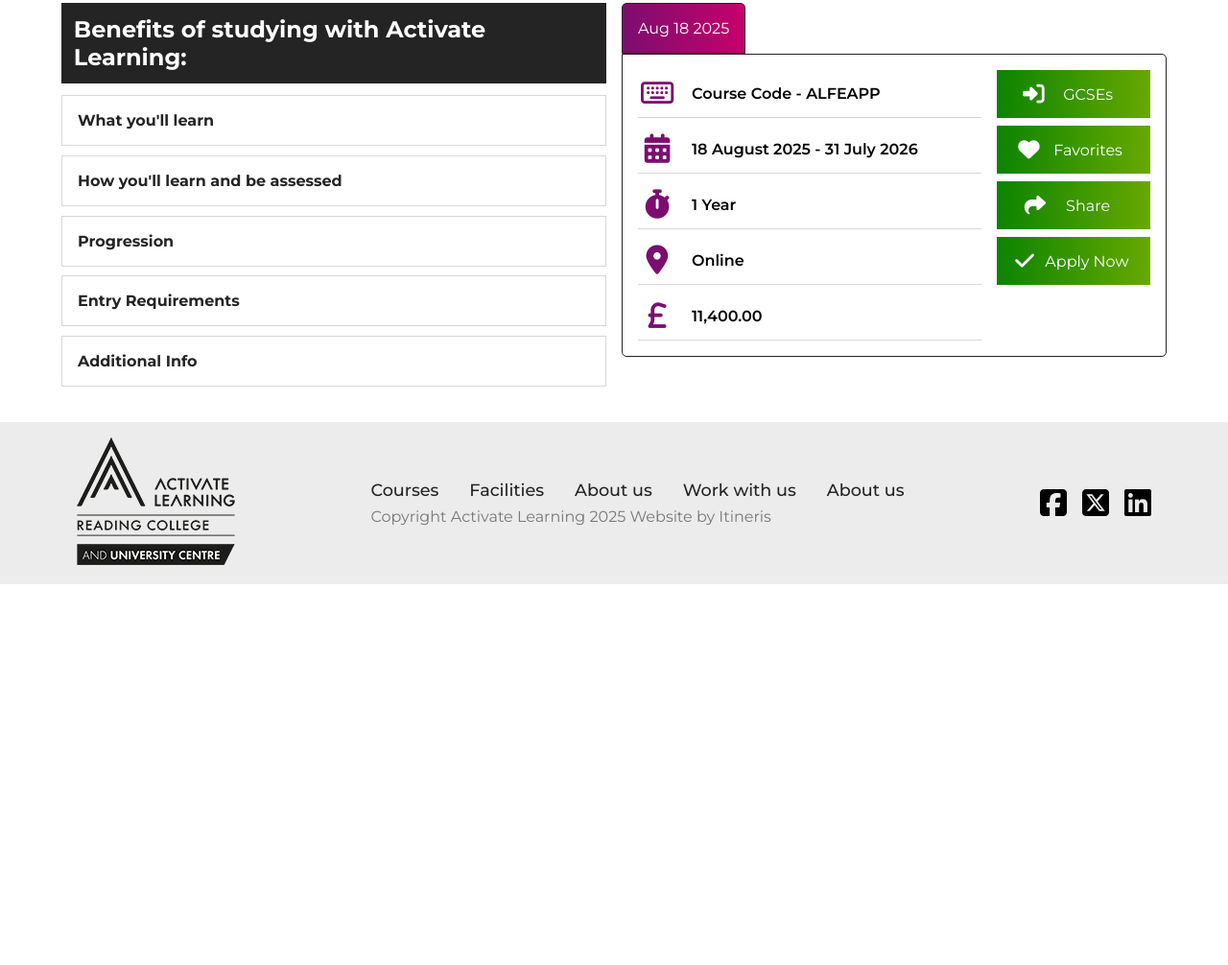
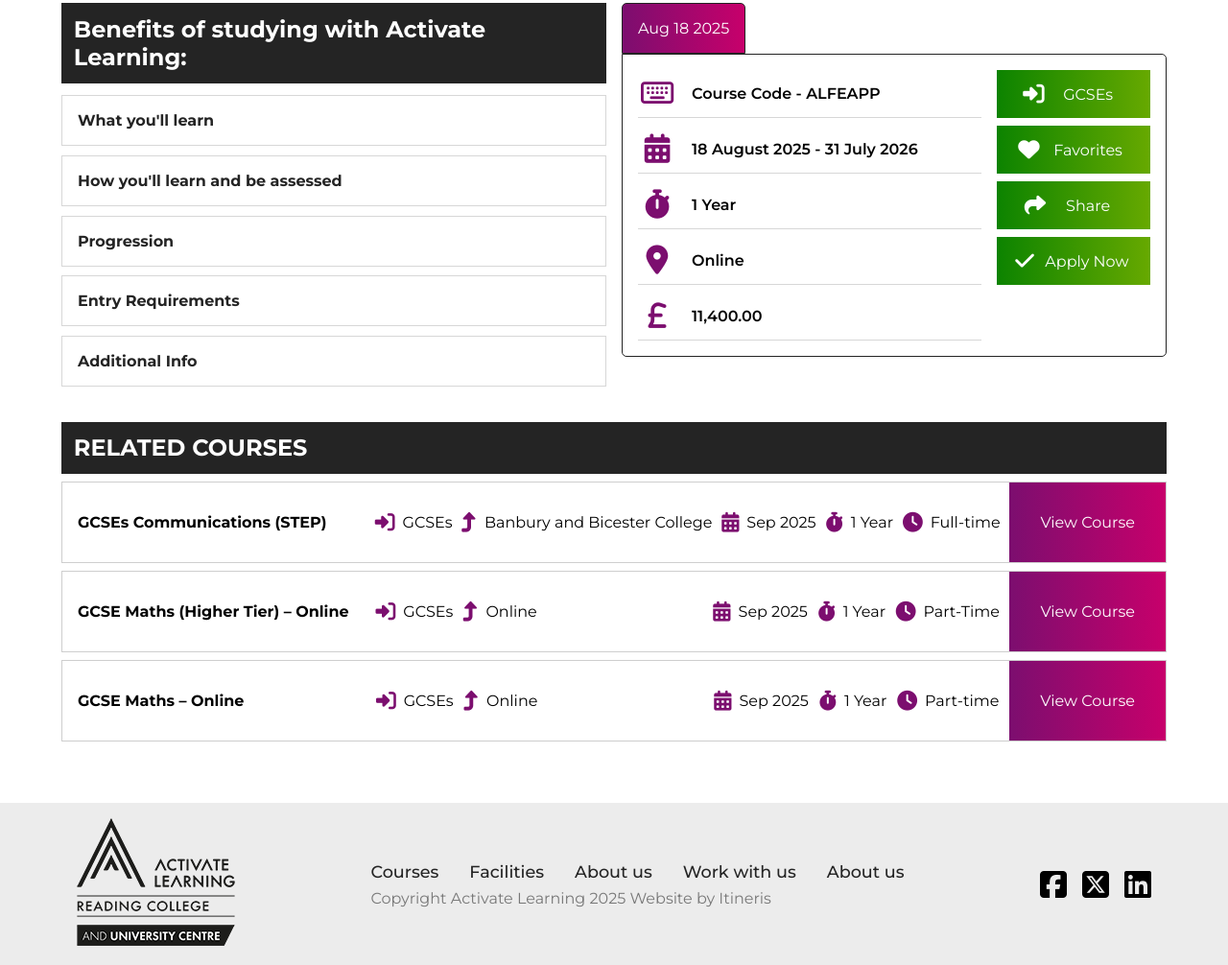
Before and after one commit to Keb4ng/Activate-Learning, a plain HTML site: page product-course.html in a window 1280 px wide. Shown: the part 1165-2171 px from the top of the page at 96% size. Before the commit the page ends 1774 px from the top, so only its background shows below. Drawn offline with nearby package versions, Linux system fonts and the light colour scheme.

Commit message:
product course update 2

```diff
--- a/product-course.html
+++ b/product-course.html
@@ -278,6 +278,57 @@
             </div>
           </div>
         </div>
+        <div class="course-overview nth-2">
+          <p class="col-title">RELATED COURSES</p>
+          <div class="career-related">
+            <div class="career-card">
+              <p class="ccard-title">GCSEs Communications (STEP)</p>
+              <p>
+                <i class="fa-solid fa-right-to-bracket"></i><span>GCSEs</span>
+              </p>
+              <p class="ccard-loc">
+                <i class="fa-solid fa-turn-up"></i
+                ><span>Banbury and Bicester College</span>
+              </p>
+              <p>
+                <i class="fa-solid fa-calendar-days"></i><span>Sep 2025</span>
+              </p>
+              <p><i class="fa-solid fa-stopwatch"></i><span>1 Year</span></p>
+              <p><i class="fa-solid fa-clock"></i><span>Full-time</span></p>
+              <a href="#">View Course</a>
+            </div>
+            <div class="career-card">
+              <p class="ccard-title">GCSE Maths (Higher Tier) – Online</p>
+              <p>
+                <i class="fa-solid fa-right-to-bracket"></i><span>GCSEs</span>
+              </p>
+              <p class="ccard-loc">
+                <i class="fa-solid fa-turn-up"></i><span>Online</span>
+              </p>
+              <p>
+                <i class="fa-solid fa-calendar-days"></i><span>Sep 2025</span>
+              </p>
+              <p><i class="fa-solid fa-stopwatch"></i><span>1 Year</span></p>
+              <p><i class="fa-solid fa-clock"></i><span>Part-Time</span></p>
+              <a href="#">View Course</a>
+            </div>
+            <div class="career-card">
+              <p class="ccard-title">GCSE Maths – Online</p>
+              <p>
+                <i class="fa-solid fa-right-to-bracket"></i><span>GCSEs</span>
+              </p>
+              <p class="ccard-loc">
+                <i class="fa-solid fa-turn-up"></i><span>Online</span>
+              </p>
+              <p>
+                <i class="fa-solid fa-calendar-days"></i><span>Sep 2025</span>
+              </p>
+              <p><i class="fa-solid fa-stopwatch"></i><span>1 Year</span></p>
+              <p><i class="fa-solid fa-clock"></i><span>Part-time</span></p>
+              <a href="#">View Course</a>
+            </div>
+          </div>
+        </div>
       </div>
     </section>
 
--- a/styles.css
+++ b/styles.css
@@ -347,6 +347,65 @@
   font-size: 2rem;
   font-weight: bold;
   color: white;
+}
+
+.career-card {
+  display: flex;
+  flex-direction: row;
+  justify-content: space-between;
+  align-items: center;
+  border: solid 1px #cecece;
+  padding-left: 1rem;
+}
+
+.career-card p {
+  display: flex;
+  flex-direction: row;
+  align-items: center;
+  gap: 0.5rem;
+}
+
+.career-card a {
+  color: white;
+  background-image: linear-gradient(-90deg, #c7006b, #7c0e6f);
+  align-items: center;
+  justify-content: center;
+  display: flex;
+  padding: 2rem;
+  text-decoration: none;
+}
+
+.career-card a:hover {
+  background-image: linear-gradient(-90deg, #67a900, #0c8300);
+}
+
+.career-related {
+  display: flex;
+  flex-direction: column;
+  gap: 0.5rem;
+}
+
+.career-card i {
+  font-size: 1.3rem;
+  color: #7c0e6f;
+}
+
+.ccard-title {
+  font-weight: bold;
+  min-width: 300px;
+}
+
+.ccard-loc {
+  min-width: 250px;
+  text-align: center;
+}
+
+.nth-2 {
+  margin: 2rem 0;
+}
+
+.nth-2 #section__mtag {
+  font-size: 1.5rem;
 }
 
 .course__item-details div {
```
